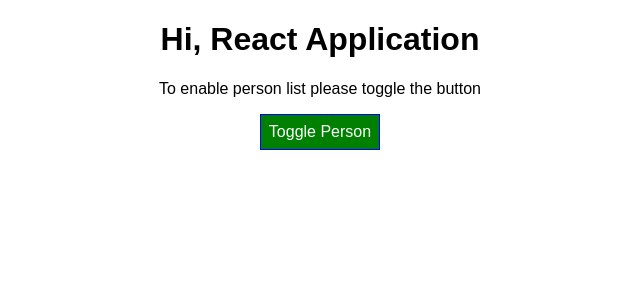
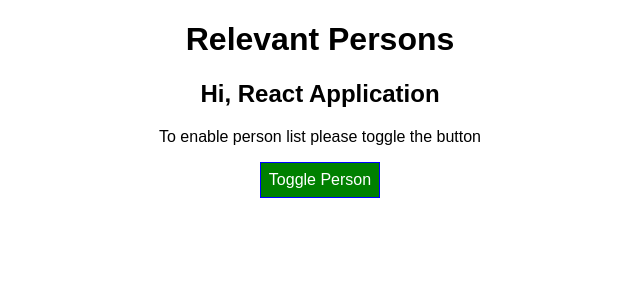
Before and after one commit to KurtTaylan/react-the-complete-guide-incl-redux, a React app in the folder react-complete-guide/: page / in a window 1280 px wide. Shown: the top 300 px of the page, without its empty margins (320-960 px from the left). Built offline with nearby package versions, Linux system fonts and the light colour scheme.

Commit message:
Showing Container props future.

```diff
--- a/react-complete-guide/src/components/Cockpit/Cockpit.js
+++ b/react-complete-guide/src/components/Cockpit/Cockpit.js
@@ -18,7 +18,8 @@ const cockpit = (props) => {
 
     return (
         <div className="Cockpit">
-            <h1>Hi, React Application</h1>
+            <h1>{props.appTitle}</h1>
+            <h2>Hi, React Application</h2>
             <p className={assignedClasses.join(' ')}> To enable person list please toggle the button</p>
             <button className={buttonClass}
                     onClick={props.toggleHandler}>Toggle Person
--- a/react-complete-guide/src/containers/App.js
+++ b/react-complete-guide/src/containers/App.js
@@ -27,6 +27,7 @@ class App extends Component {
         return (
             <div className={styleClasses.App}>
                 <Cockpit
+                    appTitle={this.props.title}
                     persons={this.state.persons}
                     showPersons={this.state.showPersons}
                     toggleHandler={this.togglePersonsHandler}
--- a/react-complete-guide/src/index.js
+++ b/react-complete-guide/src/index.js
@@ -4,5 +4,5 @@ import './index.css';
 import App from './containers/App';
 import registerServiceWorker from './registerServiceWorker';
 
-ReactDOM.render(<App />, document.getElementById('root'));
+ReactDOM.render(<App title="Relevant Persons" />, document.getElementById('root'));
 registerServiceWorker();
```
